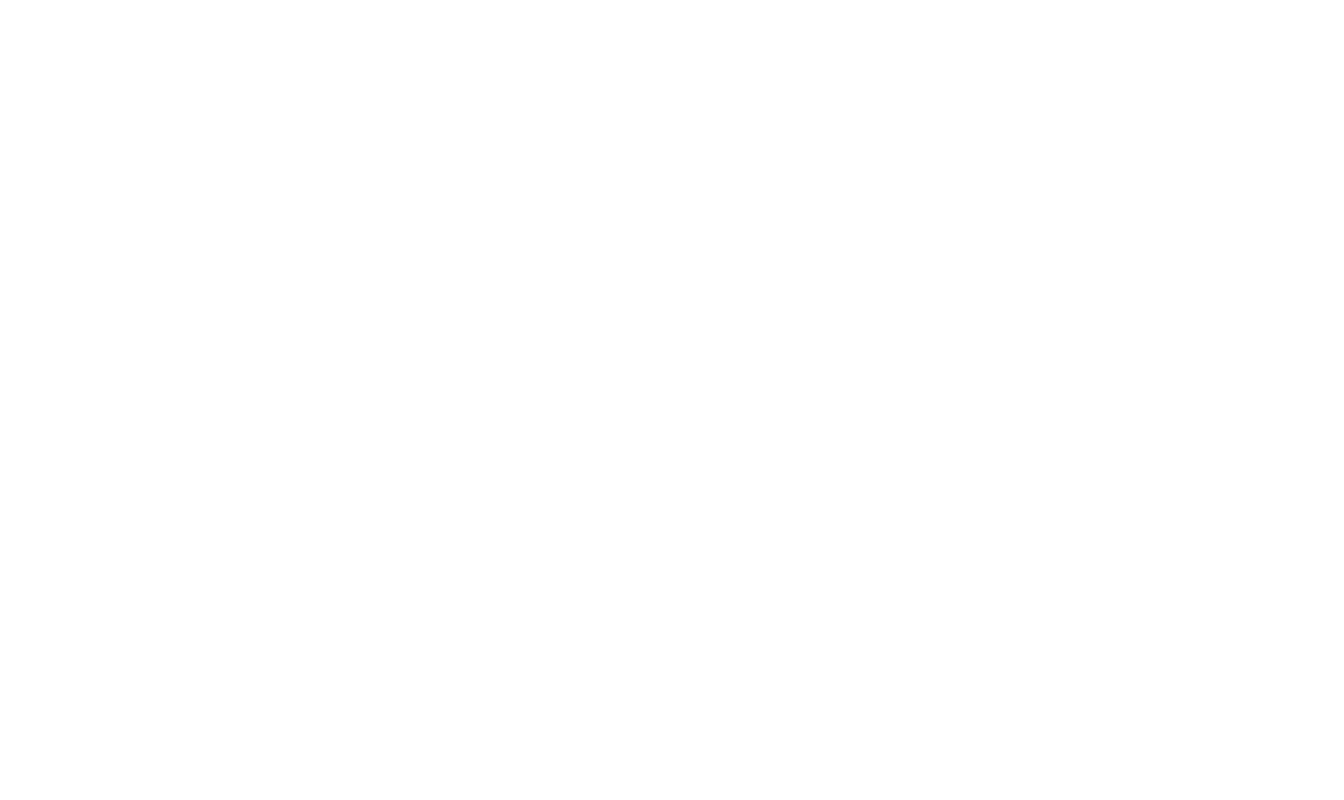
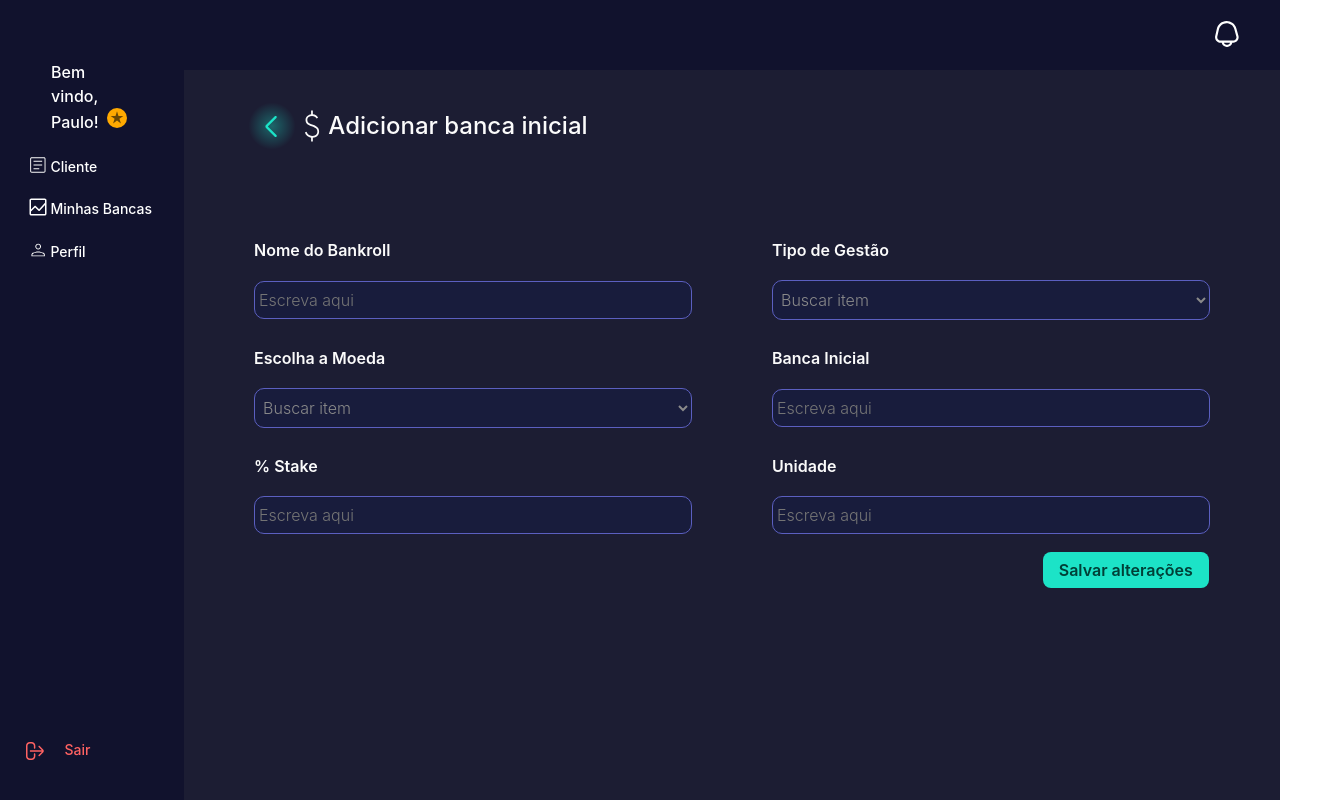
Before and after one commit to Biahellens/EasyGestao, a React (Create React App) app: page /newBankroll in a window 1280 px wide. Before the commit this address had no page. Shown: the whole page, 1344 px wide, since content can reach past the window. Built offline with nearby package versions, Linux system fonts and the light colour scheme.

Commit message:
:sparkles: feat: atualizando rotas

```diff
--- a/src/routes/routes.tsx
+++ b/src/routes/routes.tsx
@@ -1,6 +1,6 @@
 import React from 'react'
 import { BrowserRouter as Router, Routes, Route } from 'react-router-dom'
-import { Home, Bankroll } from '../pages'
+import { Home, Bankroll, AddBankroll } from '../pages'
 
 const AppRoutes = () => {
   return (
@@ -8,6 +8,7 @@
       <Routes>
         <Route path="/" element={<Home />} />
         <Route path="/bankroll" element={<Bankroll />} />
+        <Route path="/newBankroll" element={<AddBankroll />} />
       </Routes>
     </Router>
   )
```
Also changed, not shown: src/assets/manage_accounts.svg (added).
